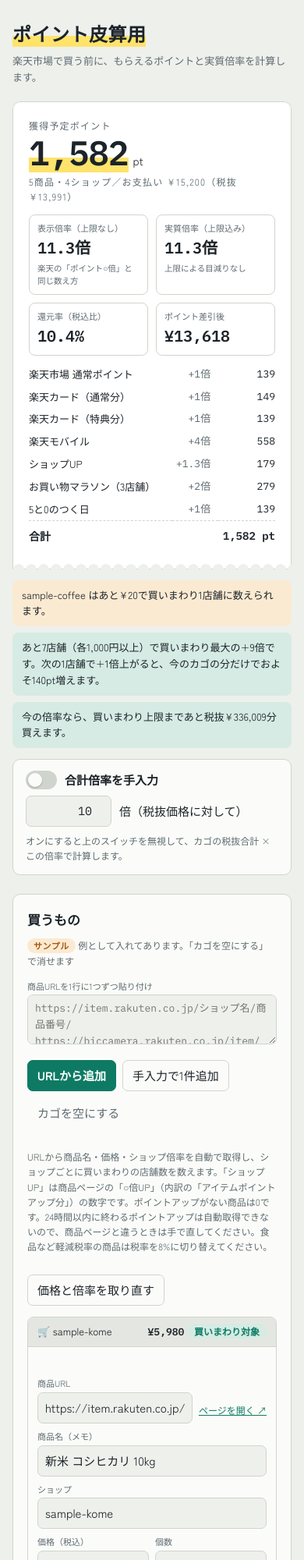
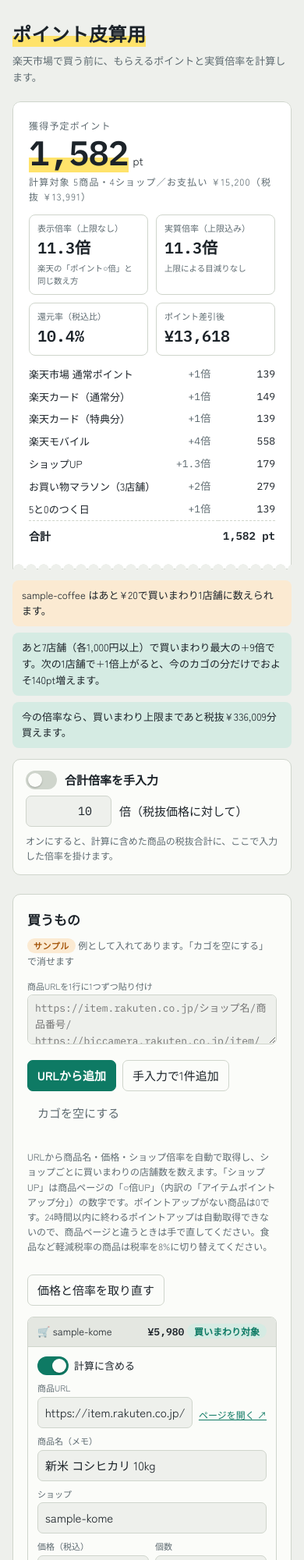
Before and after one commit to yuki8128/pointsim, a plain HTML site: page index.html in a window 390 px wide. Shown: the top 2000 px of the page at 78% size. Drawn offline with Linux system fonts and the light colour scheme.

Commit message:
商品ごとにトグルで計算対象を切り替えられるようにする

```diff
--- a/index.html
+++ b/index.html
@@ -80,6 +80,9 @@ button.ghost:hover { color: var(--ink); background: var(--sunken); }
 .chip.ng { background: var(--warn-soft); color: var(--warn); }
 .item { display: grid; gap: 8px; padding: 12px; border-top: 1px solid var(--line); }
 .item:first-of-type { border-top: 0; }
+.item:has(.item-toggle input:not(:checked)) { background: var(--bg); }
+.item-bar { display: flex; flex-wrap: wrap; align-items: center; gap: 4px 14px; }
+.item-toggle { display: inline-flex; align-items: center; gap: 7px; font-size: 13px; cursor: pointer; }
 .item-fields { display: grid; grid-template-columns: minmax(0, 2fr) minmax(0, 1.2fr) 108px 64px 82px 84px 34px; gap: 8px; align-items: end; }
 .item-fields label, .fld label { display: block; font-size: 11px; color: var(--muted); margin-bottom: 2px; white-space: nowrap; }
 .item-url { display: grid; grid-template-columns: minmax(0, 1fr) auto; gap: 8px; align-items: end; }
@@ -251,7 +254,7 @@ body { margin: 0; padding-top: env(safe-area-inset-top, 0px); padding-bottom: en
         <div class="r">
           <input type="number" id="ovVal" min="0" step="0.5" aria-label="合計倍率"> <span>倍（税抜価格に対して）</span>
         </div>
-        <span class="note">オンにすると上のスイッチを無視して、カゴの税抜合計 × この倍率で計算します。</span>
+        <span class="note">オンにすると、計算に含めた商品の税抜合計に、ここで入力した倍率を掛けます。</span>
       </div>
     </aside>
   </div>
@@ -370,12 +373,23 @@ function parseUrl(u) {
 /* ---------- 計算（純関数） ---------- */
 const exOf = it => Math.floor((+it.price || 0) * (+it.qty || 0) * 100 / (100 + (+it.tax || 10)));
 const inclOf = it => (+it.price || 0) * (+it.qty || 0);
+// 切り替え状態のない既存商品・新規商品は計算に含める
+const isIncluded = it => it.included !== false;
+
+function shopKey(it) {
+  const shop = (it.shop || "").trim();
+  return shop ? "shop:" + shop : "item:" + it.id;
+}
 
 function calc(s) {
   const shops = new Map();
   s.items.forEach((it, idx) => {
-    const key = (it.shop || "").trim() || "（ショップ未入力 " + (idx + 1) + "）";
-    if (!shops.has(key)) shops.set(key, { name: key, incl: 0, ex: 0, shopPts: 0, items: [] });
+    if (!isIncluded(it)) return;
+    const key = shopKey(it);
+    if (!shops.has(key)) {
+      const name = (it.shop || "").trim() || "（ショップ未入力 " + (idx + 1) + "）";
+      shops.set(key, { key, name, incl: 0, ex: 0, shopPts: 0, items: [] });
+    }
     const g = shops.get(key);
     const ex = exOf(it), incl = inclOf(it);
     g.incl += incl; g.ex += ex; g.items.push(it);
@@ -383,6 +397,7 @@ function calc(s) {
     g.shopPts += Math.floor(ex * up / 100);
   });
   const groups = [...shops.values()];
+  const includedItems = groups.flatMap(g => g.items);
   const cartIncl = groups.reduce((a, g) => a + g.incl, 0);
   const cartEx = groups.reduce((a, g) => a + g.ex, 0);
   const lines = [];
@@ -396,7 +411,7 @@ function calc(s) {
   s.spu.filter(r => r.on).forEach(r => lines.push({ ...ruleLine(r), group: "SPU" }));
 
   const shopPts = groups.reduce((a, g) => a + g.shopPts, 0);
-  const shopUpW = cartEx ? s.items.reduce((a, it) => a + exOf(it) * Math.max(0, +it.shopUp || 0), 0) / cartEx : 0;
+  const shopUpW = cartEx ? includedItems.reduce((a, it) => a + exOf(it) * Math.max(0, +it.shopUp || 0), 0) / cartEx : 0;
   if (shopPts > 0) lines.push({ label: "ショップUP", mult: shopUpW, pts: shopPts, raw: shopPts, group: "shop" });
 
   let camp = null;
@@ -424,18 +439,18 @@ function calc(s) {
   const dispMult = override !== null ? (+s.ovVal || 0) : lines.reduce((a, l) => a + (l.mult || 0), 0);
   const capLoss = override !== null ? 0 : lines.reduce((a, l) => a + Math.max(0, (l.raw ?? l.pts) - l.pts), 0);
   return {
-    groups, cartIncl, cartEx, lines, camp, computed, override, total, dispMult, capLoss,
+    groups, itemCount: includedItems.length, cartIncl, cartEx, lines, camp, computed, override, total, dispMult, capLoss,
     rate: cartIncl ? total / cartIncl * 100 : 0,
     mult: cartEx ? total / cartEx * 100 : 0,
     net: cartIncl - total,
-    perItem: allocate(s, total - (override !== null ? 0 : shopPts), override !== null, cartEx),
+    perItem: allocate(includedItems, total - (override !== null ? 0 : shopPts), override !== null, cartEx),
   };
 }
 
 // 商品ごとの実質価格：ショップUP分はその商品に、残り（SPU・キャンペーン等）は税抜額の比率で配分する
-function allocate(s, commonPts, ignoreShopUp, cartEx) {
+function allocate(items, commonPts, ignoreShopUp, cartEx) {
   const out = {};
-  s.items.forEach(it => {
+  items.forEach(it => {
     const ex = exOf(it), incl = inclOf(it);
     const own = ignoreShopUp ? 0 : Math.floor(ex * Math.max(0, +it.shopUp || 0) / 100);
     const pts = Math.round(own + (cartEx ? commonPts * ex / cartEx : 0));
@@ -460,23 +475,22 @@ function renderItems() {
     return;
   }
   // ショップごとにまとめて表示（入力順を保つ）
-  const order = []; const map = new Map();
-  state.items.forEach((it, idx) => {
-    const k = (it.shop || "").trim() || "\u0000" + idx;
-    if (!map.has(k)) { map.set(k, []); order.push(k); }
+  const map = new Map();
+  state.items.forEach(it => {
+    const k = shopKey(it);
+    if (!map.has(k)) map.set(k, []);
     map.get(k).push(it);
   });
   box.style.display = "grid"; box.style.gap = "12px";
-  box.innerHTML = order.map(k => {
-    const its = map.get(k);
+  box.innerHTML = [...map].map(([k, its]) => {
+    const shop = (its[0].shop || "").trim();
     const named = its.find(it => it.shopName);
-    const label = k.startsWith("\u0000") ? "ショップ未入力" : named ? named.shopName : k;
+    const label = shop ? (named?.shopName || shop) : "ショップ未入力";
     return `<div class="shop" data-shop="${esc(k)}">
       <div class="shop-head"><span>🛒&#xFE0E; ${esc(label)}</span><span class="shop-stat"></span></div>
       ${its.map(it => itemHtml(it)).join("")}
     </div>`;
   }).join("");
-  updateShopHeads();
 }
 
 function itemHtml(it) {
@@ -484,8 +498,14 @@ function itemHtml(it) {
   const safeHref = it.url && /^https?:\/\//.test(it.url) ? esc(it.url) : "";
   const link = it.itemUrl && /^https:\/\//.test(it.itemUrl) ? esc(it.itemUrl) : safeHref;
   return `<div class="item" data-id="${it.id}">
-    ${it.title ? `<div class="item-title">${link ? `<a href="${link}" target="_blank" rel="noopener">${esc(it.title)}</a>` : esc(it.title)}</div>` : ""}
-    <div class="item-status">${statusHtml(it)}</div>
+    ${it.title ? `<div class="item-title" id="title-${it.id}">${link ? `<a href="${link}" target="_blank" rel="noopener">${esc(it.title)}</a>` : esc(it.title)}</div>` : ""}
+    <div class="item-bar">
+      <label class="item-toggle">
+        <span class="switch"><input type="checkbox" role="switch" id="inc-${it.id}" data-k="included" aria-labelledby="include-${it.id} ${it.title ? "title" : "n"}-${it.id}"${isIncluded(it) ? " checked" : ""}><i></i></span>
+        <span id="include-${it.id}">計算に含める</span>
+      </label>
+      <div class="item-status">${statusHtml(it)}</div>
+    </div>
     <div class="item-url">
       <div class="fld"><label for="u-${it.id}">商品URL</label><input type="url" id="u-${it.id}" data-k="url" value="${esc(it.url)}" placeholder="https://item.rakuten.co.jp/..."></div>
       ${safeHref ? `<a href="${safeHref}" target="_blank" rel="noopener">ページを開く ↗</a>` : "<span></span>"}
@@ -503,18 +523,14 @@ function itemHtml(it) {
   </div>`;
 }
 
-function updateShopHeads() {
-  const r = calc(state);
-  const byName = new Map(r.groups.map(g => [g.name, g]));
+function updateShopHeads(groups) {
+  const byKey = new Map(groups.map(g => [g.key, g]));
   document.querySelectorAll(".shop").forEach(el => {
-    const k = el.dataset.shop;
-    const firstItem = state.items.find(it => it.id === el.querySelector(".item")?.dataset.id);
-    const idx = state.items.indexOf(firstItem);
-    const key = k.startsWith("\u0000") ? "（ショップ未入力 " + (idx + 1) + "）" : k;
-    const g = byName.get(key);
-    if (!g) return;
+    const stat = el.querySelector(".shop-stat");
+    const g = byKey.get(el.dataset.shop);
+    if (!g) { stat.textContent = "計算対象外"; return; }
     const ok = g.incl >= 1000;
-    el.querySelector(".shop-stat").innerHTML = `<b>${yen(g.incl)}</b> ` +
+    stat.innerHTML = `<b>${yen(g.incl)}</b> ` +
       (state.mode === "none" ? "" : ok ? '<span class="chip ok">買いまわり対象</span>' : `<span class="chip ng">あと${yen(1000 - g.incl)}で対象</span>`);
   });
 }
@@ -553,7 +569,7 @@ function renderSummary() {
   $("receipt").innerHTML = `
     <div class="kicker">獲得予定ポイント</div>
     <div class="big"><b>${num(r.total)}</b><span>pt</span></div>
-    <div class="kicker">${state.items.length}商品・${r.groups.length}ショップ／お支払い ${yen(r.cartIncl)}（税抜 ${yen(r.cartEx)}）</div>
+    <div class="kicker">計算対象 ${r.itemCount}商品・${r.groups.length}ショップ／お支払い ${yen(r.cartIncl)}（税抜 ${yen(r.cartEx)}）</div>
     <div class="kpis">
       <div><small>表示倍率（上限なし）</small><b>${fmtMul(r.dispMult)}倍</b><small>楽天の「ポイント○倍」と同じ数え方</small></div>
       <div><small>実質倍率（上限込み）</small><b>${fmtMul(r.mult)}倍</b>${r.capLoss > 0 ? `<small class="loss">上限で −${num(r.capLoss)}pt</small>` : "<small>上限による目減りなし</small>"}</div>
@@ -573,7 +589,7 @@ function renderSummary() {
       (e.qty > 1 ? `<span>（1個あたり ${yen(e.unit)}）</span>` : "") +
       `<span class="sub">${yen(e.incl)} − ${num(e.pts)}pt・${fmtMul(e.mult)}倍</span>`;
   });
-  updateShopHeads();
+  updateShopHeads(r.groups);
 }
 
 function renderHints(r) {
@@ -726,12 +742,21 @@ function applyItem(it, x) {
 }
 
 /* ---------- イベント ---------- */
+function regroupAfterEdit() {
+  const box = $("items");
+  // ショップ・URL欄を離れた時、押下中のトグルがクリック前に消えないようにする
+  if (box.matches(":active")) { requestAnimationFrame(regroupAfterEdit); return; }
+  const focusId = box.contains(document.activeElement) ? document.activeElement.id : "";
+  renderItems(); refresh();
+  if (focusId) $(focusId)?.focus({ preventScroll: true });
+}
+
 $("items").addEventListener("input", e => {
   const el = e.target, row = el.closest(".item"); if (!row || !el.dataset.k) return;
   const it = state.items.find(x => x.id === row.dataset.id); if (!it) return;
   const k = el.dataset.k;
-  it[k] = el.type === "number" ? el.value : el.value;
-  state.sample = false;
+  it[k] = el.type === "checkbox" ? el.checked : el.value;
+  if (k !== "included") state.sample = false;
   if (k === "url") {
     const p = parseUrl(el.value);
     if (p && p.shop && (!it.shop || it._autoShop)) { it.shop = p.shop; it._autoShop = true; row.querySelector('[data-k="shop"]').value = p.shop; }
@@ -746,7 +771,7 @@ $("items").addEventListener("change", e => {
     const it = state.items.find(x => x.id === e.target.closest(".item")?.dataset.id);
     if (it) { it.title = ""; it.shopName = ""; it.status = ""; enqueue(it); }
   }
-  if (k === "shop" || k === "url") { renderItems(); refresh(); }
+  if (k === "shop" || k === "url") requestAnimationFrame(regroupAfterEdit);
 });
 $("refetch").addEventListener("click", () => {
   if (!HAS_API) { $("fetchMsg").textContent = "APIキーが設定されていないため、自動取得は使えません。"; return; }
```
Also changed, not shown: test/item-inclusion.test.mjs (added, +54 -0 lines).
